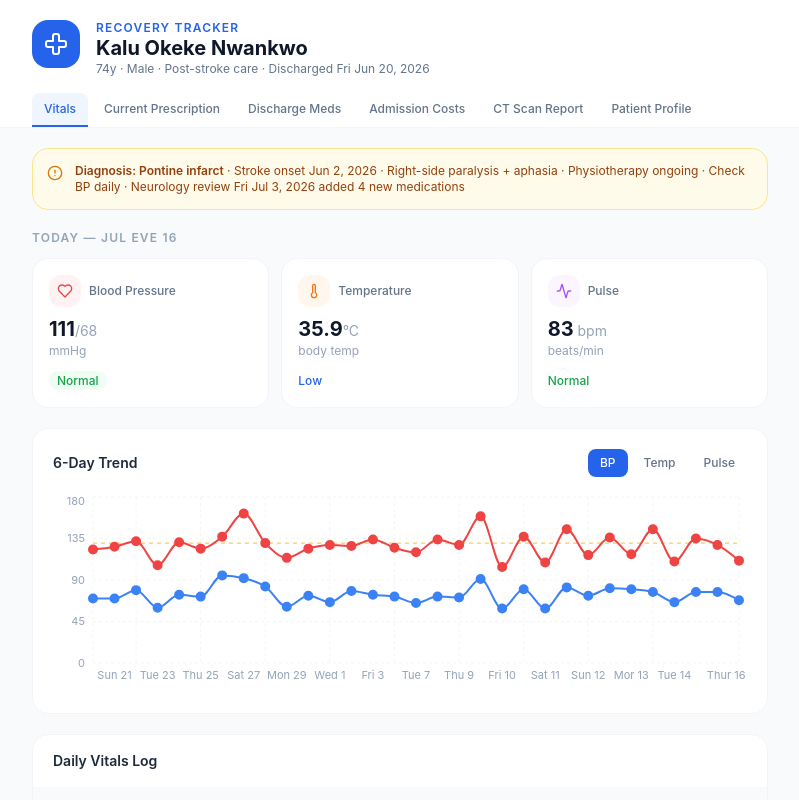
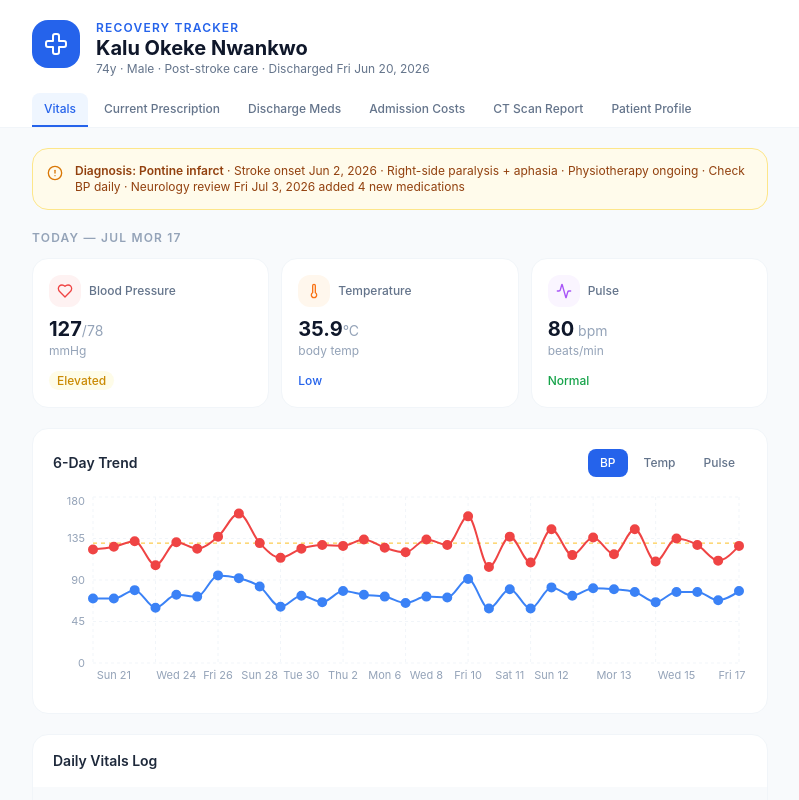
Before and after one commit to kbn4191/kalu-health-tracker, a Next.js app: page / in a window 1280 px wide. Shown: the top 800 px of the page, without its empty margins (240-1039 px from the left). Built offline with nearby package versions, Linux system fonts and the light colour scheme.

Commit message:
Jul Mor 17

```diff
--- a/app/page.tsx
+++ b/app/page.tsx
@@ -153,6 +153,14 @@ const vitals = [
     sys: 111,
     dia: 68,
     pulse: 83,
+  },
+  {
+    day: "Fri  17",
+    date: "Jul Mor 17",
+    temp: 35.9,
+    sys: 127,
+    dia: 78,
+    pulse: 80,
   },
 ];
 
```
